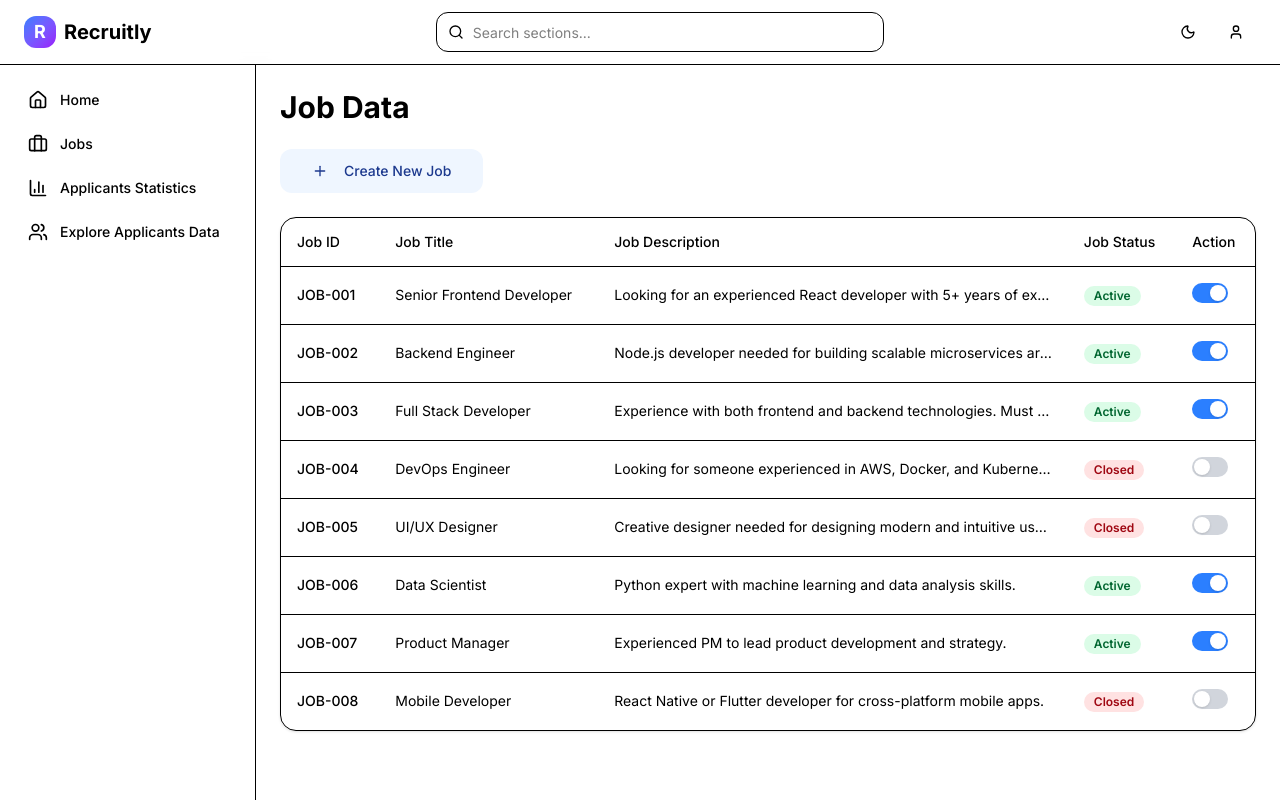
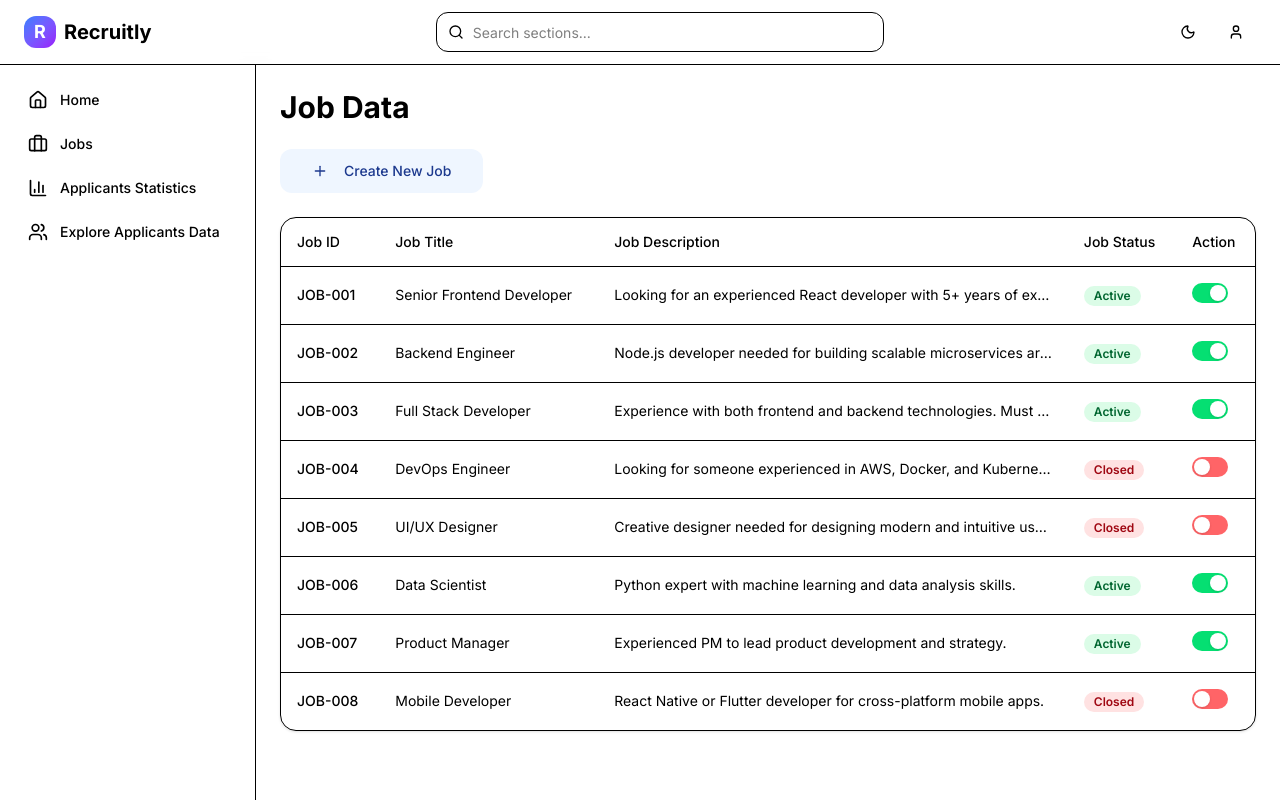
Before and after one commit to janitheranga/recruitly, a Next.js app: page /jobs in a window 1280 px wide. Built offline with nearby package versions, Linux system fonts and the light colour scheme.

Commit message:
Improved the UI

```diff
--- a/app/applicants/page.tsx
+++ b/app/applicants/page.tsx
@@ -78,7 +78,7 @@ export default function ApplicantsPage() {
                       <Button
                         variant="ghost"
                         size="sm"
-                        className="text-xs text-amber-800 dark:text-amber-400 sm:text-sm cursor-pointer hover:bg-amber-50"
+                        className="text-xs sm:text-sm cursor-pointer text-amber-800 dark:text-amber-300 hover:bg-amber-50 dark:hover:bg-amber-900/30"
                       >
                         <Eye className="h-4 w-4 mr-2" />
                         View
--- a/app/jobs/page.tsx
+++ b/app/jobs/page.tsx
@@ -183,7 +183,7 @@ export default function JobsPage() {
                         type="checkbox"
                         checked={job.status === "Active"}
                         onChange={() => handleToggleStatus(job.id)}
-                        className="peer h-5 w-9 appearance-none rounded-full bg-gray-300 transition-colors duration-200 checked:bg-blue-500 focus:outline-none focus:ring-2 focus:ring-ring focus:ring-offset-2"
+                        className="peer h-5 w-9 appearance-none rounded-full bg-red-400 transition-colors duration-200 checked:bg-green-400 focus:outline-none focus:ring-2 focus:ring-ring focus:ring-offset-2"
                       />
                       <span className="pointer-events-none absolute left-0.5 top-0.5 h-4 w-4 rounded-full bg-white shadow transition peer-checked:translate-x-4"></span>
                     </label>
```
